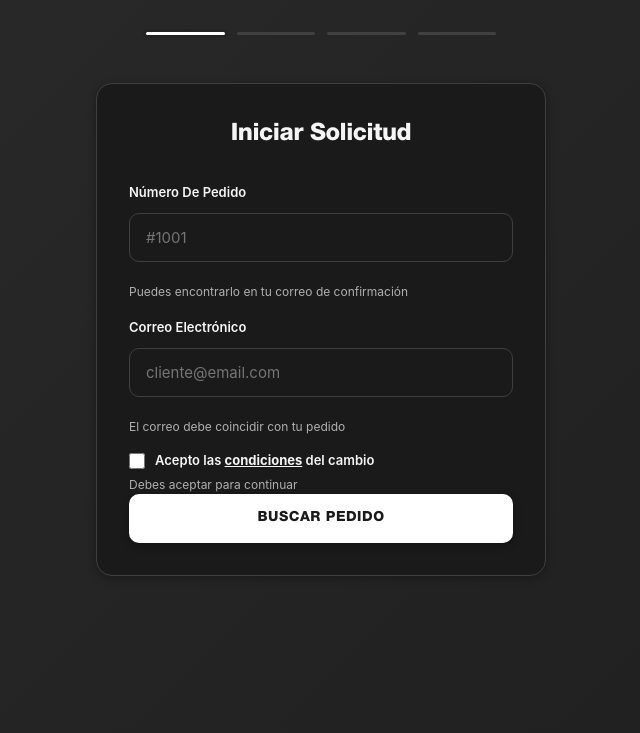
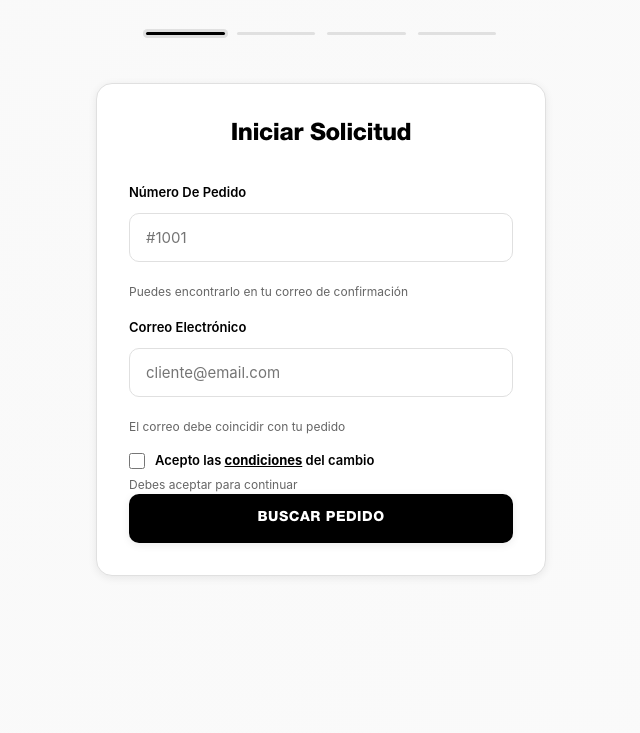
Before and after one commit to LitheRanger/CYDMONBLEU, a website: page public/index.html in a window 1280 px wide. Shown: the part 67-800 px from the top of the page, without its empty margins (319-959 px from the left). Drawn offline with Linux system fonts and the dark colour scheme.

Commit message:
🎨 Quitar dark mode

```diff
--- a/public/index.html
+++ b/public/index.html
@@ -33,23 +33,6 @@
             font-display: swap;
         }
 
-        /* Dark mode support */
-        @media (prefers-color-scheme: dark) {
-            :root {
-                --primary: #fff;
-                --secondary: #1a1a1a;
-                --text-primary: #f5f5f5;
-                --text-secondary: #b0b0b0;
-                --border-light: #404040;
-                --border-dark: #303030;
-                --bg-light: #2a2a2a;
-                --bg-lighter: #1f1f1f;
-                --shadow-sm: 0 2px 8px rgba(0, 0, 0, 0.3);
-                --shadow-md: 0 4px 16px rgba(0, 0, 0, 0.4);
-                --shadow-lg: 0 12px 32px rgba(0, 0, 0, 0.5);
-            }
-        }
-
         /* --- RESET Y BASE --- */
         * {
             margin: 0;
```
